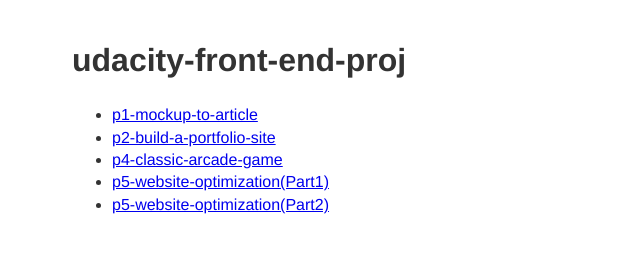
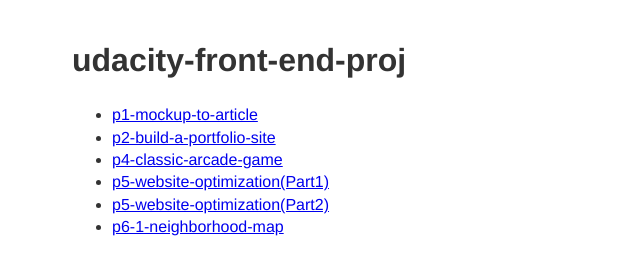
Before and after one commit to chihsuan/udacity-front-end-proj, a plain HTML site: page index.html in a window 1280 px wide. Shown: the whole page, without its empty margins (0-640 px from the left). Drawn offline with Linux system fonts and the light colour scheme.

Commit message:
feat: Add p6-1-neighborhood-map to index.html
Add p6-1-neighborhood-map link to index.html

```diff
--- a/index.html
+++ b/index.html
@@ -31,6 +31,9 @@
       <li>
         <a href="./p5-website-optimization/dist/views/pizza.html">p5-website-optimization(Part2)</a>
       </li>
+      <li>
+        <a href="./p6-1-neighborhood-map/dist/">p6-1-neighborhood-map</a>
+      </li>
     </ul>
 
   </body>
```
